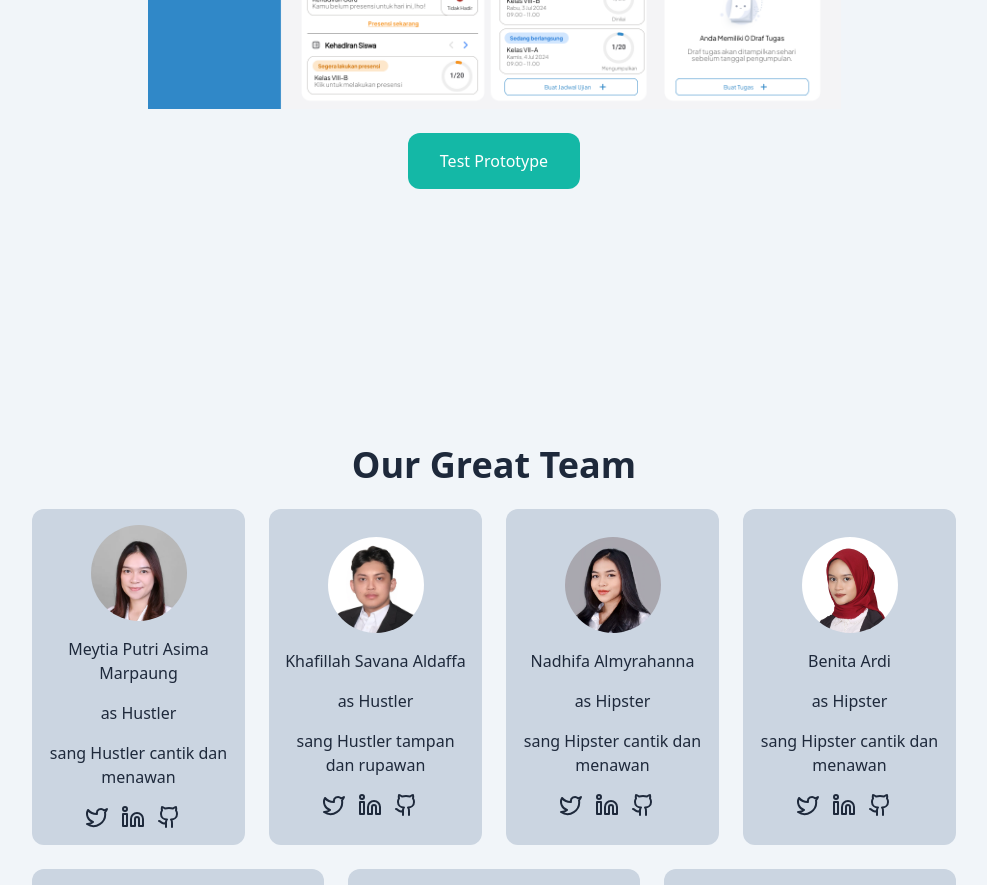
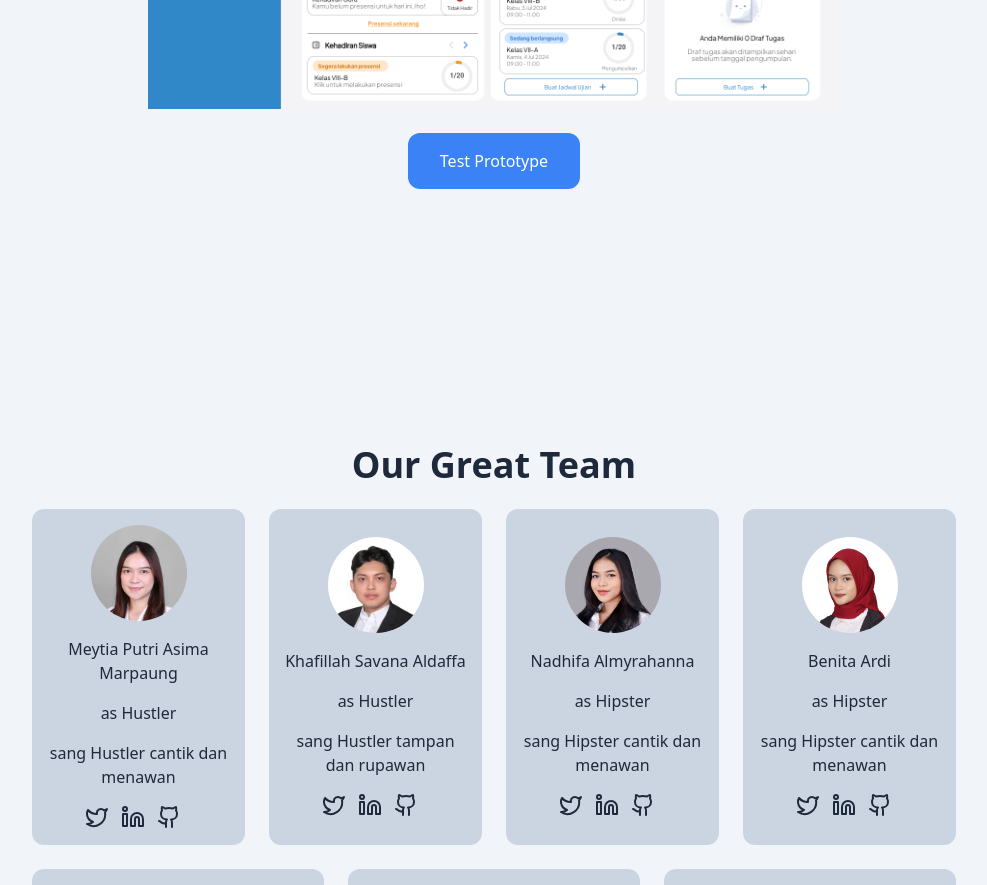
Before and after one commit to aryaprims/landing-page, a React (Vite) app: page / in a window 1280 px wide. Shown: the part 2800-3685 px from the top of the page, without its empty margins (146-1133 px from the left). Built offline with nearby package versions, Linux system fonts and the light colour scheme.

Commit message:
change button color

```diff
--- a/src/components/Products.tsx
+++ b/src/components/Products.tsx
@@ -8,7 +8,7 @@ export default function Products() {
         </div>
         <a
               href='https://www.figma.com/proto/NAFZFZQFovC7AY4T5ZZS02/GROUP4_PIJAR-SEKOLAH?node-id=25-17196&t=ERMxsOi7VjS5s0Wg-1&scaling=min-zoom&content-scaling=fixed&page-id=0%3A1&starting-point-node-id=25%3A17196'
-              className='py-4 px-8 bg-teal-500 text-white rounded-xl w-fit flex justify-center'
+              className='py-4 px-8 bg-blue-500 text-white rounded-xl w-fit flex justify-center'
         >
               Test Prototype
         </a>
```
